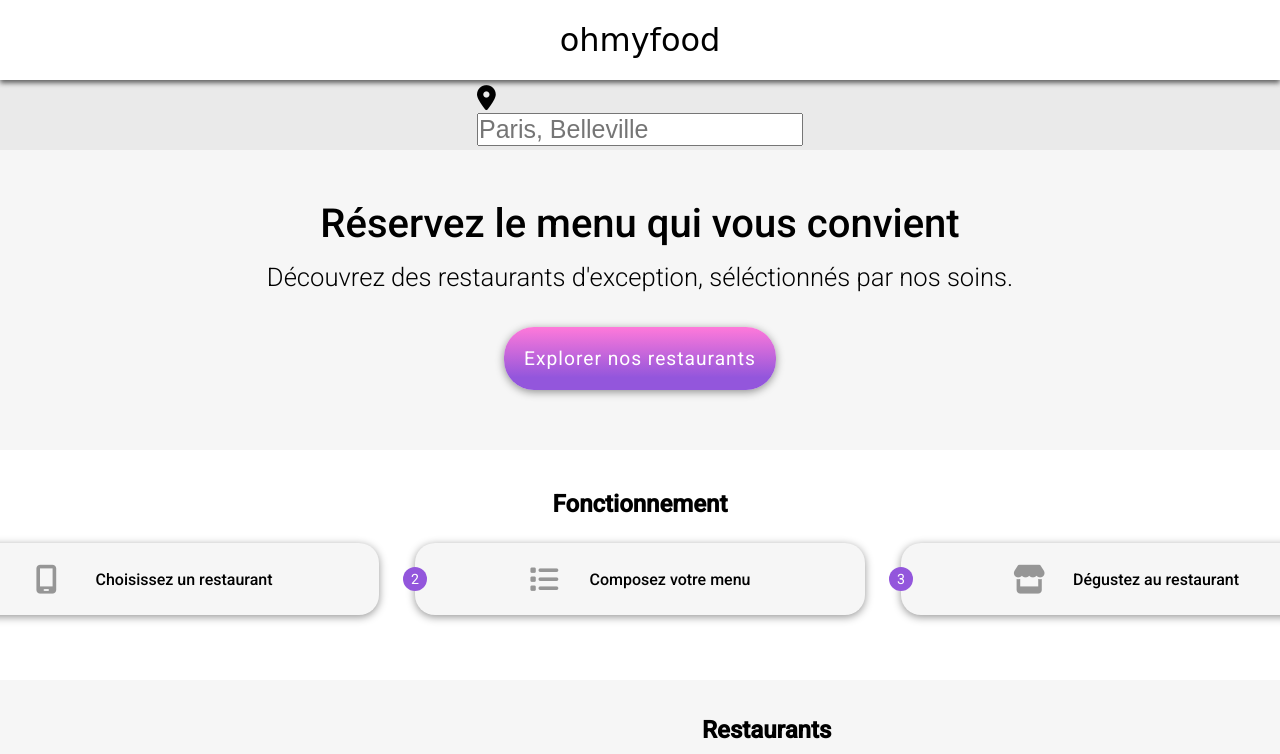
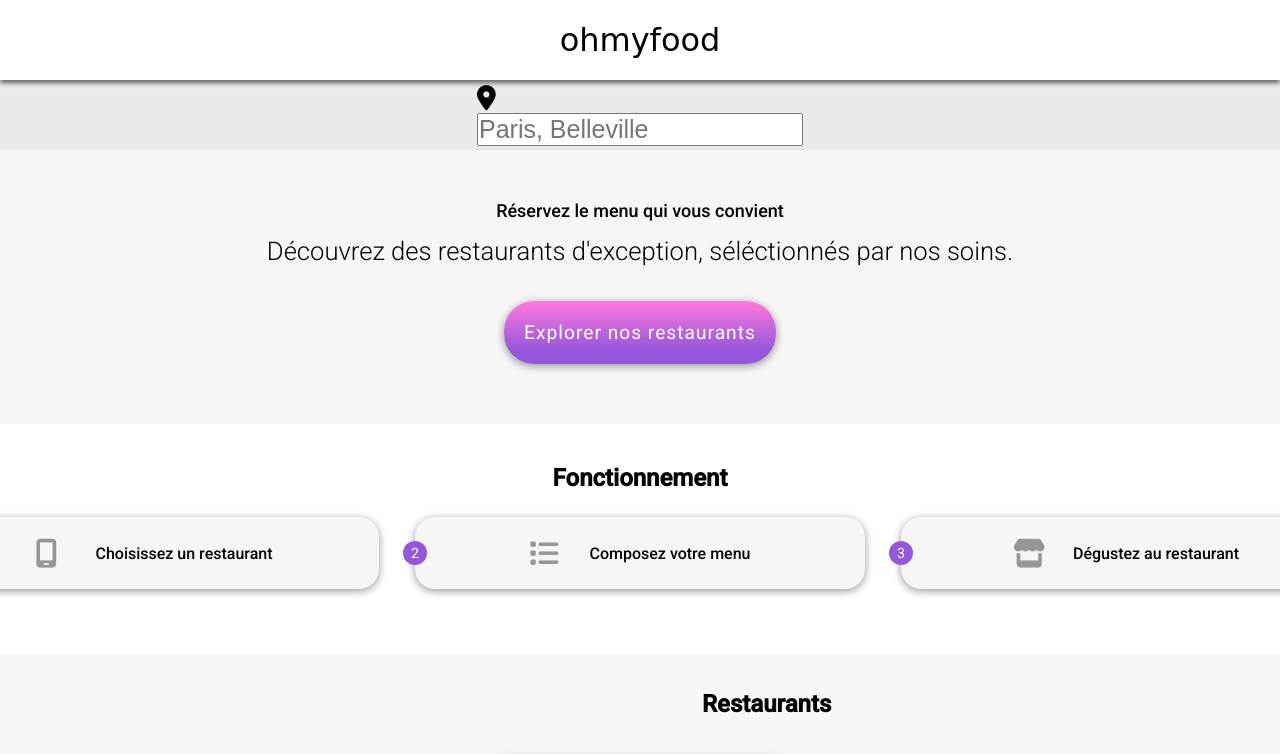
Before and after one commit to kami90000/oh-my-food, a website: page index.html in a window 1280 px wide. Shown: the top 754 px of the page. Drawn offline with Linux system fonts and the light colour scheme; a web font is replaced by a local one.

Commit message:
Modification base sass

```diff
--- a/sass/Base/_base.scss
+++ b/sass/Base/_base.scss
@@ -11,7 +11,7 @@ h1{
 }
 
 h2{
-    font-size: 40px;
+    font-size: 18px;
     font-weight: 500;
 }
 
```
Also changed, not shown: assets/css/style.css, css/style.css.
